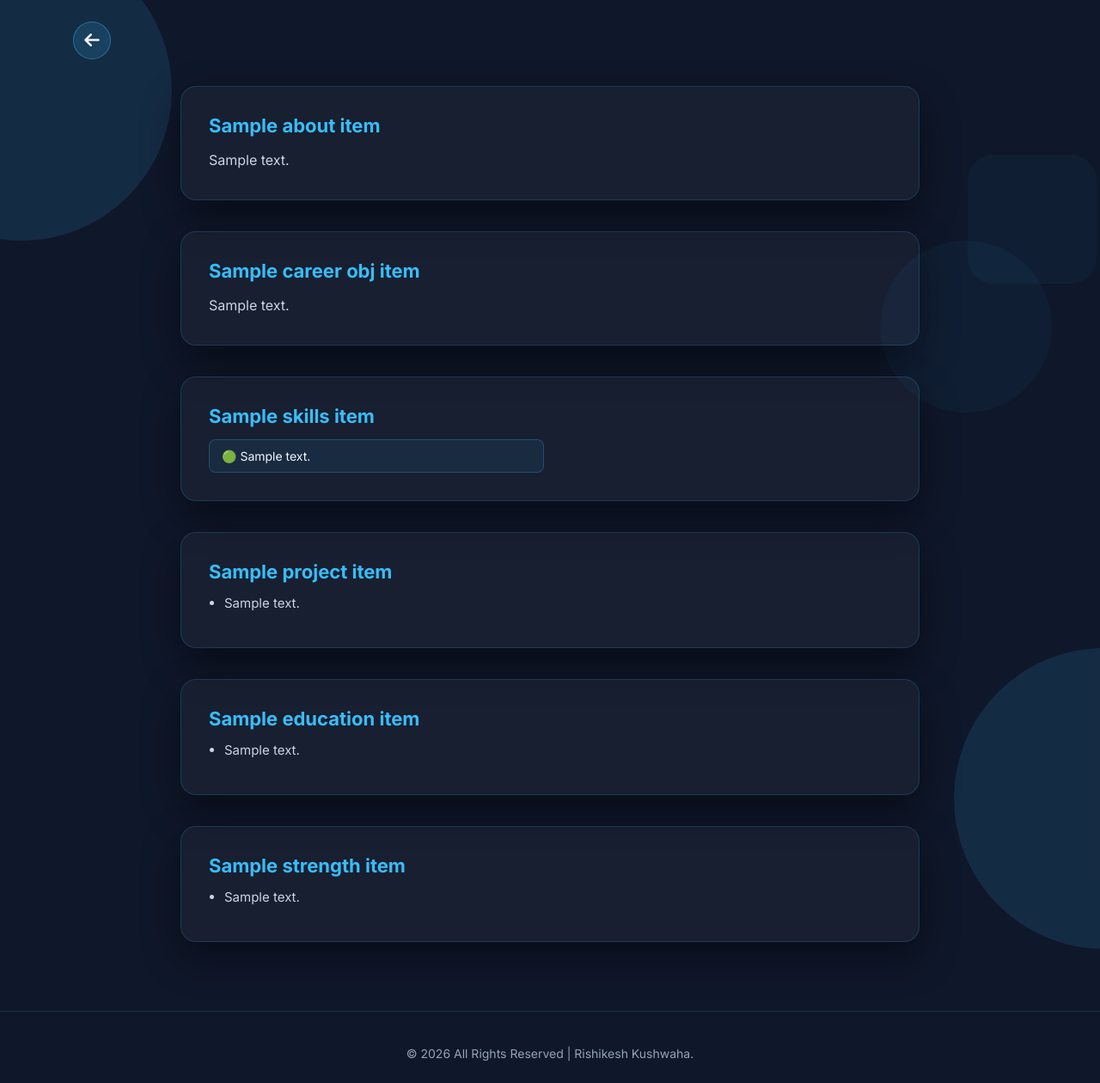
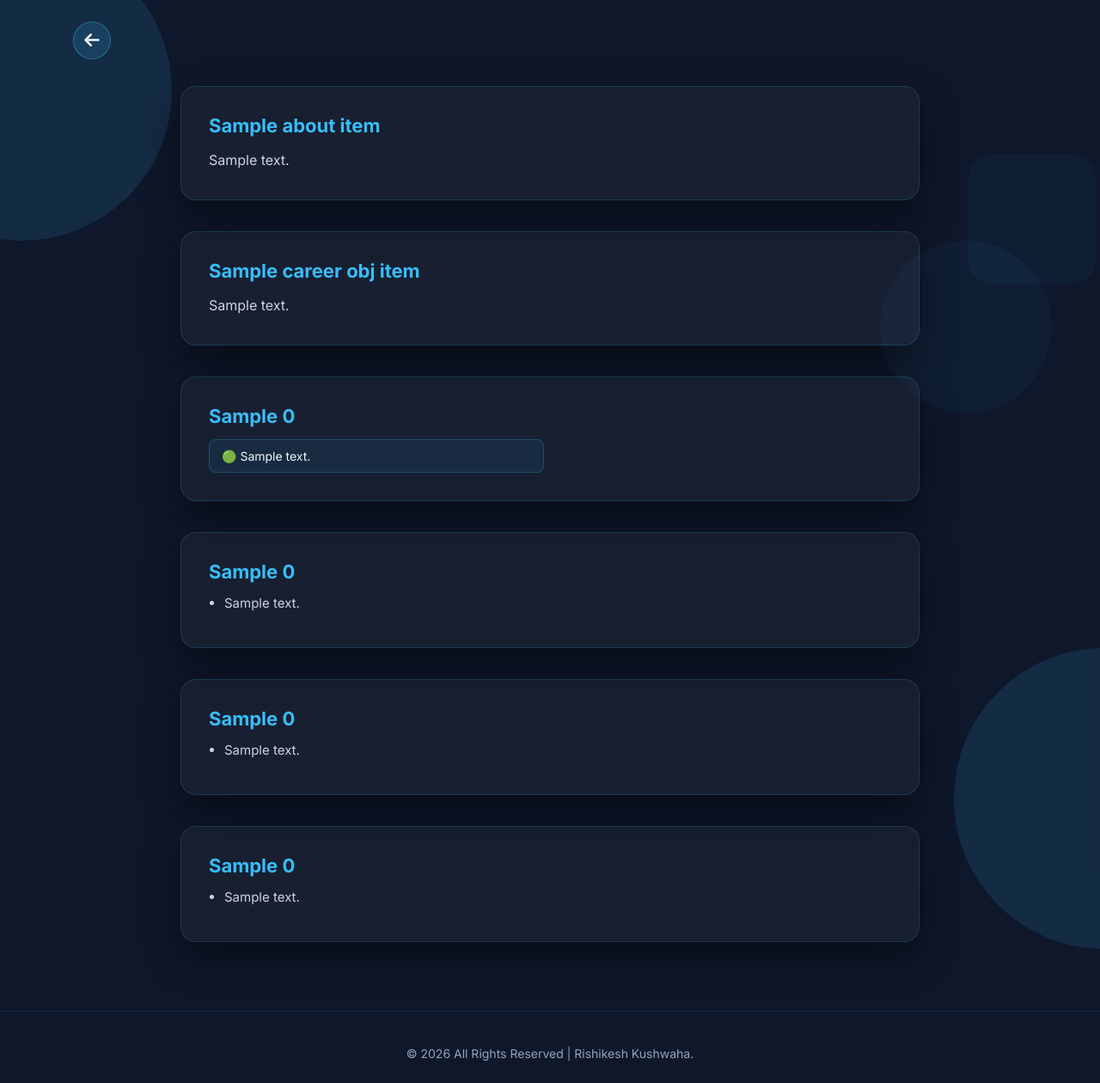
Before and after one commit to Rishikesh0930/Portfolio, a Django app: template templates/about.html in a window 1280 px wide. Shown: the top 1260 px of the page at 86% size. Run offline with Django 5.2, Linux system fonts and the light colour scheme; the template is opened without the code that fills it: most values are stand-ins (such as "Sample title", 1, 10 or a date in 2020).

Commit message:
update about.html

```diff
--- a/templates/about.html
+++ b/templates/about.html
@@ -29,36 +29,36 @@
             {% endfor %}
         </div>
         <div class="card">
-            {% for skills_item in about.skills %}
-                <h2>{{ skills_item.title }}</h2>
-                <div class="skills">
+            <h2>{{ skills_item.0.title }}</h2>
+            <div class="skills">
+                {% for skills_item in about.skills %}
                     <span>🟢 {{ skills_item.content }}</span>
-                </div>
-            {% endfor %}
+                {% endfor %}
+            </div>
         </div>
         <div class="card">
-            {% for project_item in about.project %}
-                <h2>{{ project_item.title }}</h2>
-                <ul>
+            <h2>{{ project_item.0.title }}</h2>
+            <ul>
+                {% for project_item in about.project %}
                     <li>{{ project_item.content }}</li>
-                </ul>
-            {% endfor %}
+                {% endfor %}
+            </ul>
         </div>
         <div class="card">
-            {% for education_item in about.education %}
-                <h2>{{ education_item.title }}</h2>
-                <ul>
+            <h2>{{ education_item.0.title }}</h2>
+            <ul>
+                {% for education_item in about.education %}
                     <li>{{ education_item.content }}</li>
+                {% endfor %}
                 </ul>
-            {% endfor %}
         </div>
         <div class="card">
-            {% for strength_item in about.strength %}
-                <h2>{{ strength_item.title }}</h2>
-                <ul>
+            <h2>{{ strength_item.0.title }}</h2>
+            <ul>
+                {% for strength_item in about.strength %}
                     <li>{{ strength_item.content }}</li>
-                </ul>
-            {% endfor %}
+                {% endfor %}
+            </ul>
         </div>
     </div>
     <footer class="footer">
```
